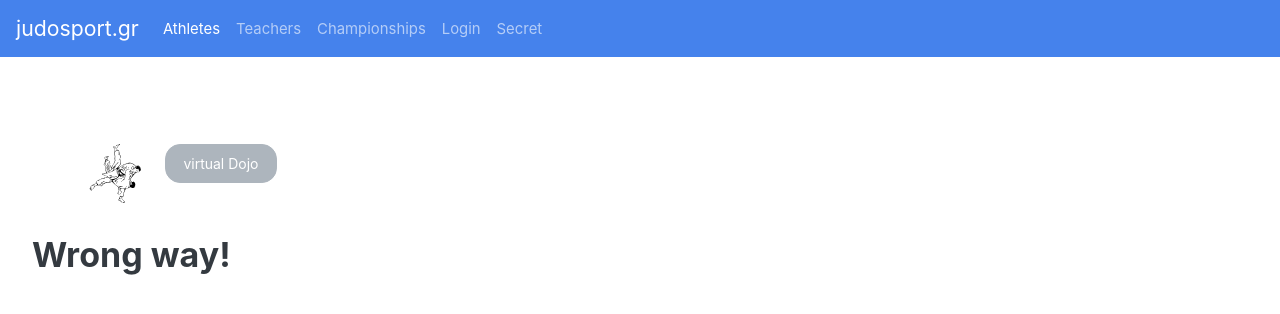
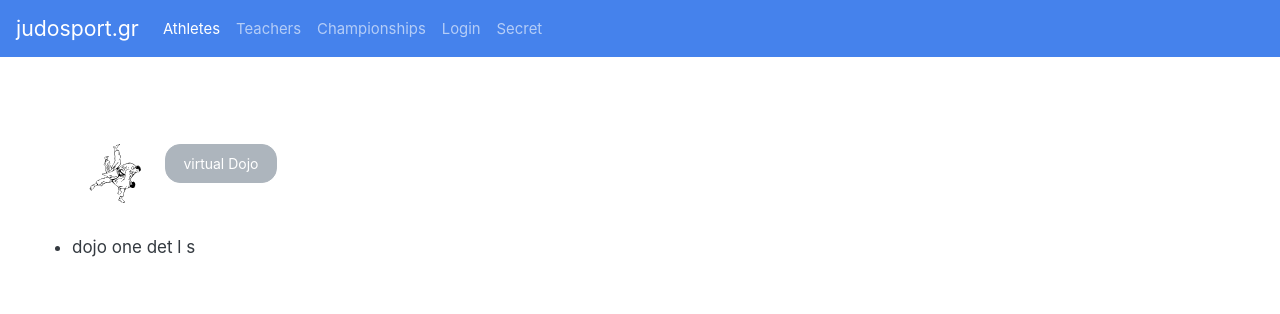
Before and after one commit to trif3/react-judo, a React (Create React App) app: page /club in a window 1280 px wide. Shown: the top 314 px of the page. Built offline with nearby package versions, Linux system fonts and the light colour scheme.

Commit message:
club with redux

```diff
--- a/src/components/app/app.js
+++ b/src/components/app/app.js
@@ -1,5 +1,7 @@
 import React, { Component } from 'react';
 import { Provider } from 'react-redux';
+
+import store from '../../store';
 
 import Header from '../header';
 import ErrorBoundry from '../error-boundry';
@@ -23,6 +25,7 @@ import {BrowserRouter as Router, Switch, Route } from 'react-router-dom';
 import ChampionshipDetails from '../dojo-components/championship-details';
 import Info from '../info';
 import NavBar from '../nav-bar';
+import ClubPage from '../pages/club-page';
 
 export default class App extends Component {
 
@@ -51,11 +54,8 @@ export default class App extends Component {
 
     const { isLoggedIn } = this.state;
 
-    const vrClubService  = new VirtualDojoClubService();
-    const jenny = vrClubService.getDojoClub();
-    console.log(jenny.club.dojos[0].athletes);
-
     return (
+      <Provider store = {store}>
         <ErrorBoundry>
           <DojoServiceProvider value={this.state.dojoService} >
             <Router>
@@ -74,7 +74,7 @@ export default class App extends Component {
                           const { id } = match.params;
                           return <ChampionshipDetails itemId={id} />
                         }}/>
-
+                  <Route path="/club" component={ClubPage}/>
                   <Route
                     path="/login"
                     render={() => (
@@ -96,6 +96,7 @@ export default class App extends Component {
             </Router>
           </DojoServiceProvider>
         </ErrorBoundry>
+      </Provider>
     );
   }
 }
--- /dev/null
+++ b/src/components/club-dojo/club-dojo.js
@@ -0,0 +1,14 @@
+import React, { Fragment } from 'react';
+import './club-dojo.css'
+
+const ClubDojo = ( {dojo} ) => {
+    const {name, details } = dojo;
+    return (
+        <Fragment>
+            <span>{name}</span>
+            <span>{details}</span>
+        </Fragment>
+    )
+}
+
+export default ClubDojo;
--- /dev/null
+++ b/src/components/club-dojo/index.js
@@ -0,0 +1,3 @@
+import ClubDojo from './club-dojo';
+
+export default ClubDojo;
--- a/src/components/club/club.js
+++ b/src/components/club/club.js
@@ -0,0 +1,34 @@
+import React, { Component } from 'react';
+import ClubDojo from '../club-dojo';
+import { connect } from 'react-redux';
+
+import './club.css';
+
+class Club extends Component {
+    render() {
+        const {dojos} = this.props;
+        console.log(this.props)
+        return(
+            <ul>
+                {
+                    dojos.map( (dojo) => {
+                        return (
+                            <li key={dojo.id}>
+                                <ClubDojo dojo={dojo}/>
+                            </li>
+                        )
+                    })
+                }
+            </ul>
+        )
+    }
+}
+
+const mapStateToProps = (state) => {
+    console.log(state)
+    return {
+        dojos: state.club.dojos
+     }
+}
+
+export default connect(mapStateToProps)(Club);
--- a/src/components/club/index.js
+++ b/src/components/club/index.js
@@ -0,0 +1,3 @@
+import Club from './club';
+
+export default Club;
--- /dev/null
+++ b/src/components/pages/club-page.js
@@ -0,0 +1,10 @@
+import React from 'react';
+import Club from '../club';
+
+const ClubPage = () => {
+    return (
+        <Club />
+    )
+}
+
+export default ClubPage;
--- a/src/reducers/index.js
+++ b/src/reducers/index.js
@@ -1,3 +1,24 @@
 const initialState = {
+  club: {
+      dojos: [
+          {
+              id:1,
+              name: 'dojo one',
+              details: ' det l s'
+          }
+      ]
+  }
+};
 
-};
+const reducer = (state = initialState, action) => {
+    switch(action.type) {
+        case 'CLUB_LOADED' :
+            return {
+                club: action.payload
+            };
+        default :
+            return state;
+    }
+}
+
+export default reducer;
--- a/src/services/virtual-dojo-club-service.js
+++ b/src/services/virtual-dojo-club-service.js
@@ -3,6 +3,7 @@ export default class VirtualDojoClubService {
         club: {
             dojos: [
                 {
+                    id: 1,
                     name: "J one",
                     details: "more info",
                     athletes: [
```
Also changed, not shown: src/actions/index.js (+10 -0 lines), src/components/club-dojo/club-dojo.css (added). Lines whose indentation alone changed are shown as unchanged.
